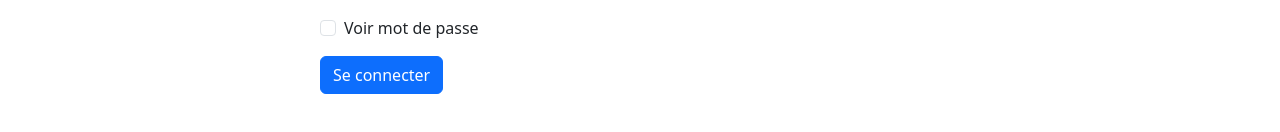
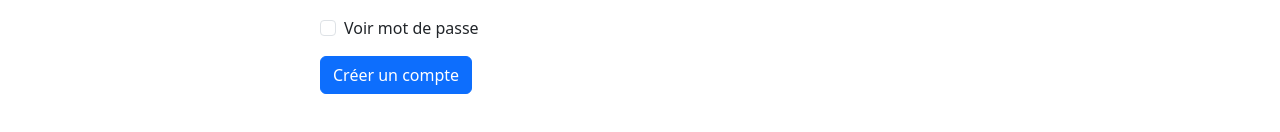
Before and after one commit to maximbarbe/IFT3225-Infrastructure-de-collecte, a React (Vite) app in the folder client/: page /compte in a window 1280 px wide. Shown: the part 518-650 px from the top of the page. Built offline with nearby package versions, Linux system fonts and the light colour scheme.

Commit message:
Petites modifications

```diff
--- a/client/pages/AccountCreation.jsx
+++ b/client/pages/AccountCreation.jsx
@@ -52,7 +52,7 @@ export default function AccountCreation() {
     </p>
 )}
         <Button variant="primary" type="submit">
-            Se connecter
+            Créer un compte
         </Button>
     </Form>
     )
--- a/client/pages/Map.jsx
+++ b/client/pages/Map.jsx
@@ -8,7 +8,7 @@ import "leaflet/dist/leaflet.css";
 
 export default function Map() {
     // Recupere les locations directement depuis le backend
-    const { data } = useApi(getLocations);
+    const { data , loading, error} = useApi(getLocations);
     const locations = data || [];
     return (
     <MapContainer
```
Also changed, not shown: 1 other file (tests, documents, lock files or other folders).
